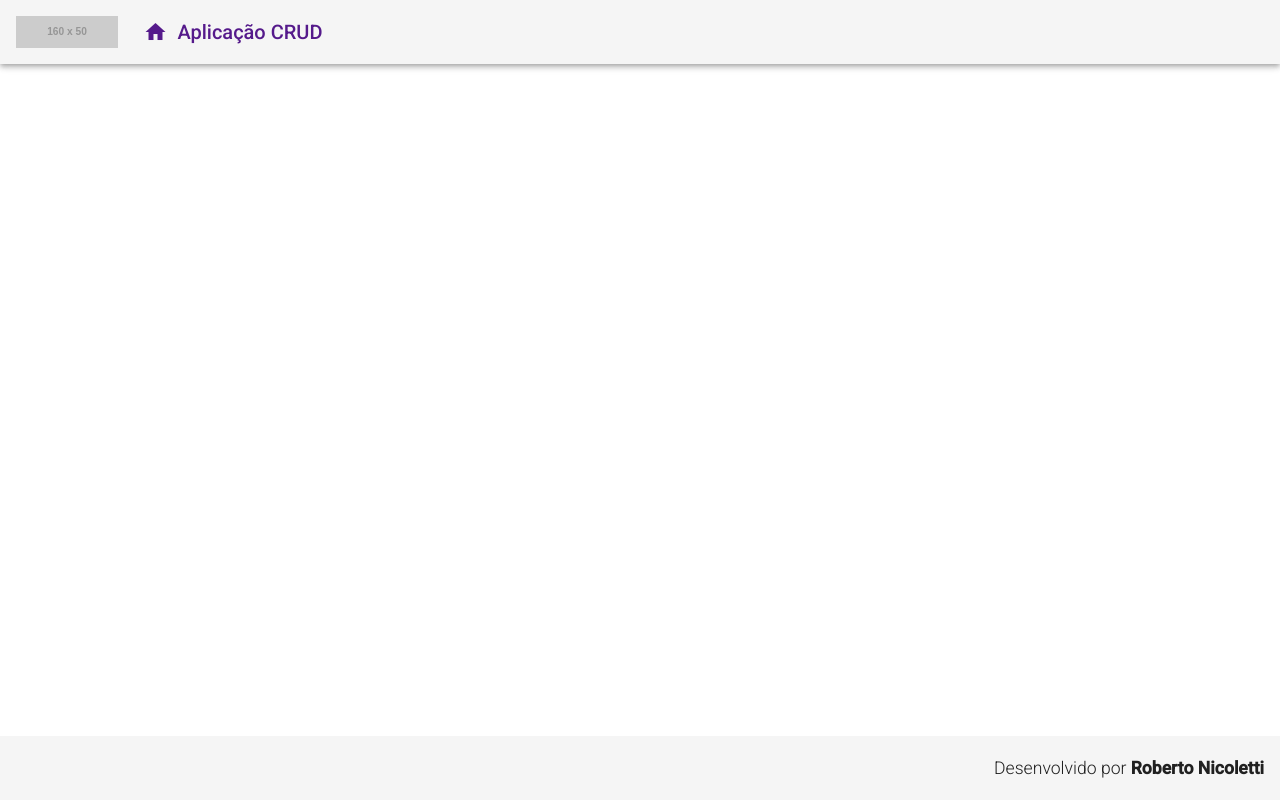
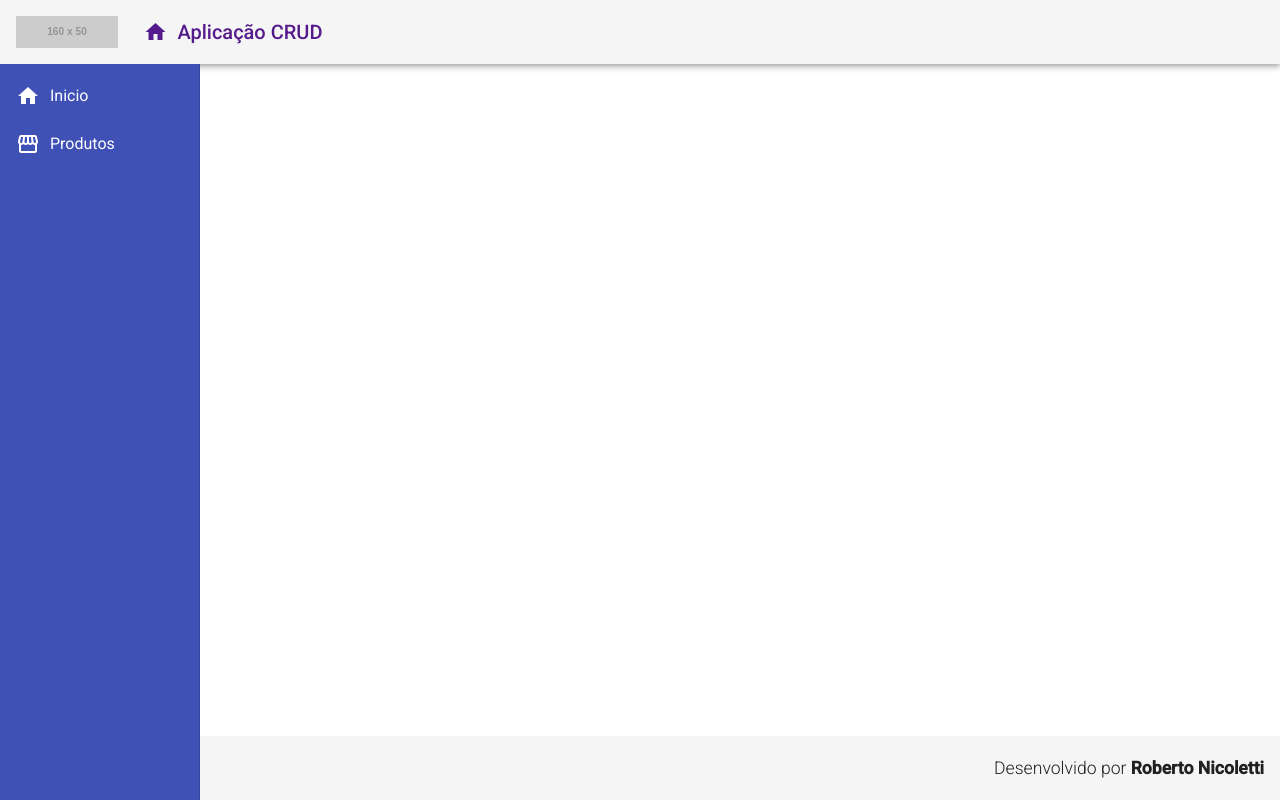
Before and after one commit to robertourias/crud-produtos-angular, an Angular app in the folder frontend/: page / in a window 1280 px wide. Built offline with nearby package versions, Linux system fonts and the light colour scheme.

Commit message:
compoment nav

```diff
--- a/frontend/src/app/app.component.html
+++ b/frontend/src/app/app.component.html
@@ -1,3 +1,4 @@
 <app-header></app-header>
+<app-nav></app-nav>
 
 <app-footer></app-footer>
--- /dev/null
+++ b/frontend/src/app/components/template/nav/nav.component.css
@@ -0,0 +1,12 @@
+.sidenav {
+  background-color: #3f51b5;
+  width: 200px;
+}
+
+.sidenav a {
+  color: #fff;
+}
+
+.sidenav i {
+  padding-right: 10px;
+}
--- /dev/null
+++ b/frontend/src/app/components/template/nav/nav.component.html
@@ -0,0 +1,20 @@
+<mat-sidenav-container class="container">
+  <mat-sidenav
+    class="sidenav"
+    mode="side"
+    opened
+    fixedInViewport="true"
+    fixedTopGap="64"
+  >
+    <mat-nav-list class="nav-list">
+      <a href="" mat-list-item>
+        <i class="material-icons">home</i>
+        Inicio
+      </a>
+      <a href="" mat-list-item>
+        <i class="material-icons">storefront</i>
+        Produtos
+      </a>
+    </mat-nav-list>
+  </mat-sidenav>
+</mat-sidenav-container>
--- /dev/null
+++ b/frontend/src/app/components/template/nav/nav.component.ts
@@ -0,0 +1,15 @@
+import { Component, OnInit } from '@angular/core';
+
+@Component({
+  selector: 'app-nav',
+  templateUrl: './nav.component.html',
+  styleUrls: ['./nav.component.css']
+})
+export class NavComponent implements OnInit {
+
+  constructor() { }
+
+  ngOnInit(): void {
+  }
+
+}
```
Also changed, not shown: frontend/src/app/app.module.ts (+9 -4 lines), 1 other file (tests, documents, lock files or other folders).
